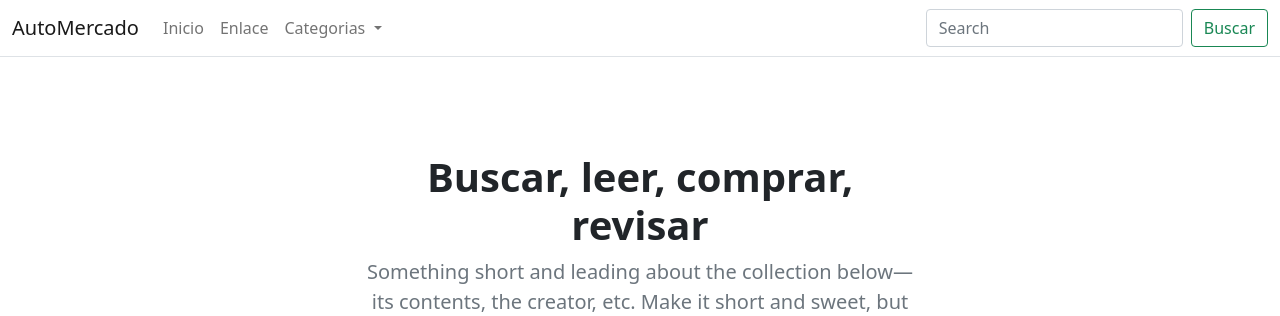
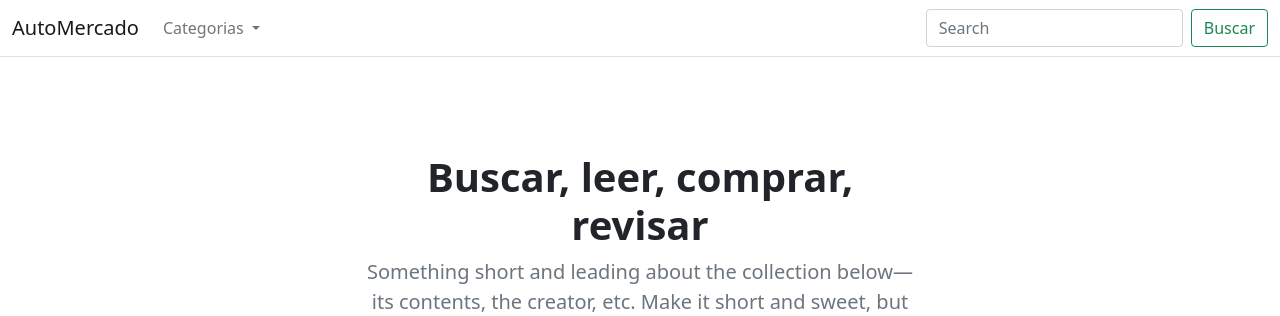
Before and after one commit to Freddycotty/E-commerce, a Django app: page / in a window 1280 px wide. Shown: the top 316 px of the page. Run offline with Django 3.2, Linux system fonts and the light colour scheme; data that the repository does not hold is empty.

Commit message:
Eliminar los enlaces redundante de la barra de navegación

```diff
--- a/templates/store/base.html
+++ b/templates/store/base.html
@@ -17,19 +17,13 @@
   <header>
     <nav class="navbar navbar-expand-md navbar-light bg-white border-bottom">
       <div class="container-fluid">
-        <a class="navbar-brand" href="#">AutoMercado</a>
+        <a class="navbar-brand" href="/">AutoMercado</a>
         <button class="navbar-toggler" type="button" data-bs-toggle="collapse" data-bs-target="#navbarCollapse"
           aria-controls="navbarCollapse" aria-expanded="false" aria-label="Toggle navigation">
           <span class="navbar-toggler-icon"></span>
         </button>
         <div class="collapse navbar-collapse" id="navbarCollapse">
           <ul class="navbar-nav me-auto mb-2 mb-md-0">
-            <li class="nav-item active">
-              <a class="nav-link" aria-current="page" href="/">Inicio</a>
-            </li>
-            <li class="nav-item">
-              <a class="nav-link" href="#">Enlace</a>
-            </li>
             <li class="nav-item dropdown">
               <a class="nav-link dropdown-toggle" href="#" id="navbarDropdown" role="button" data-bs-toggle="dropdown"
                 aria-expanded="false">
```
